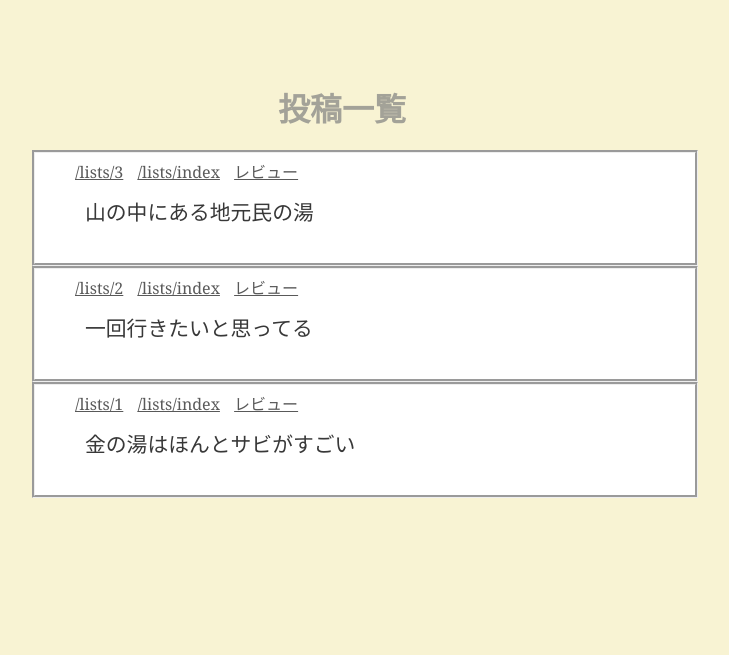
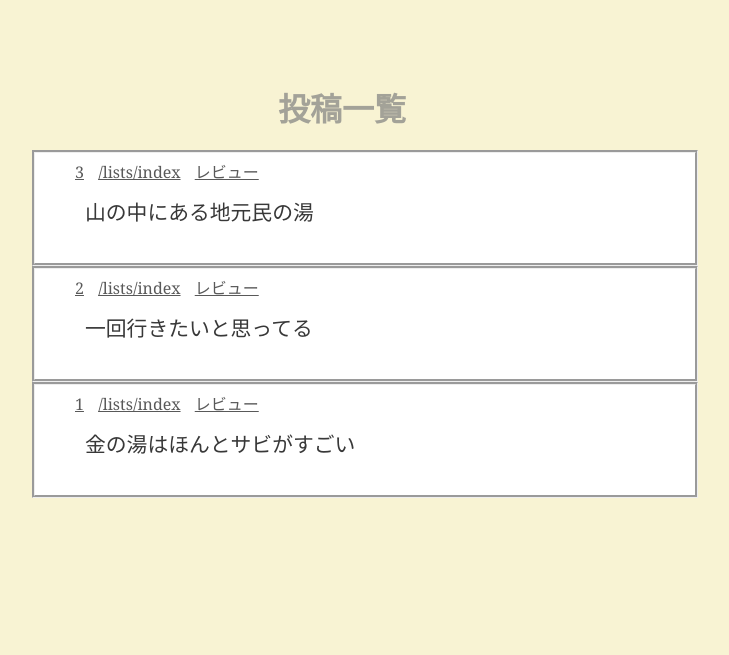
Before and after one commit to Fenotasu/yumeguri_app, a Rails app: page /lists/index in a window 1280 px wide. Shown: the part 60-715 px from the top of the page, without its empty margins (298-1027 px from the left). Run offline with Rails 7, Linux system fonts and the light colour scheme; a user stored in the database is signed in; data comes from the database, SQL or seed files in the repository; style sheets or scripts are compiled from the project's sources; some libraries are stand-ins or nearby versions.

Commit message:
herokuにデプロイ

```diff
--- a/app/models/list.rb
+++ b/app/models/list.rb
@@ -1,5 +1,5 @@
 class List < ApplicationRecord
-belongs_to :user
+belongs_to :User
 
   validates :comment,{presence: true}
   validates :comment, {length:{maximum: 140}}
--- a/app/views/lists/index.html.erb
+++ b/app/views/lists/index.html.erb
@@ -14,7 +14,7 @@
             <% @lists.each do |list| %>
               <div class = "list-index-item">
                   <div class="list-index-item-upper">
-                    <%= link_to list.user.users_image, "/lists/#{list.id}" %>
+                    <%= link_to list.user_id, "/lists/#{list.id}" %>
                     <%= link_to list.content, list.url,  :target=>["_blank"] %>
                     <%= link_to"レビュー", list.review,  :target=>["_blank"] %>
                   </div>
@@ -24,6 +24,7 @@
            </div>
             <% end %>
            </div>
+           <!-- ichiranの閉じタグ -->
            <div class="list-index-footer">
 
            </div>
```
